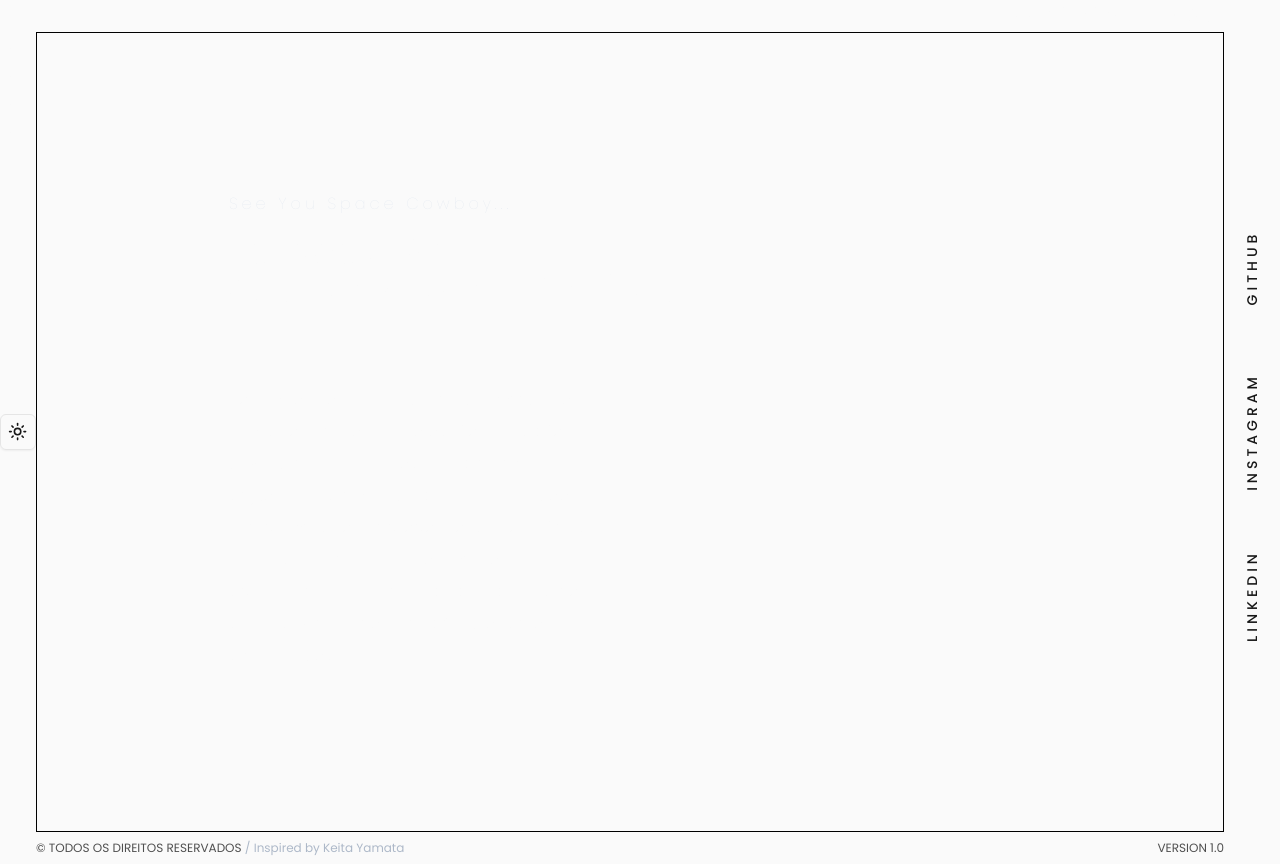
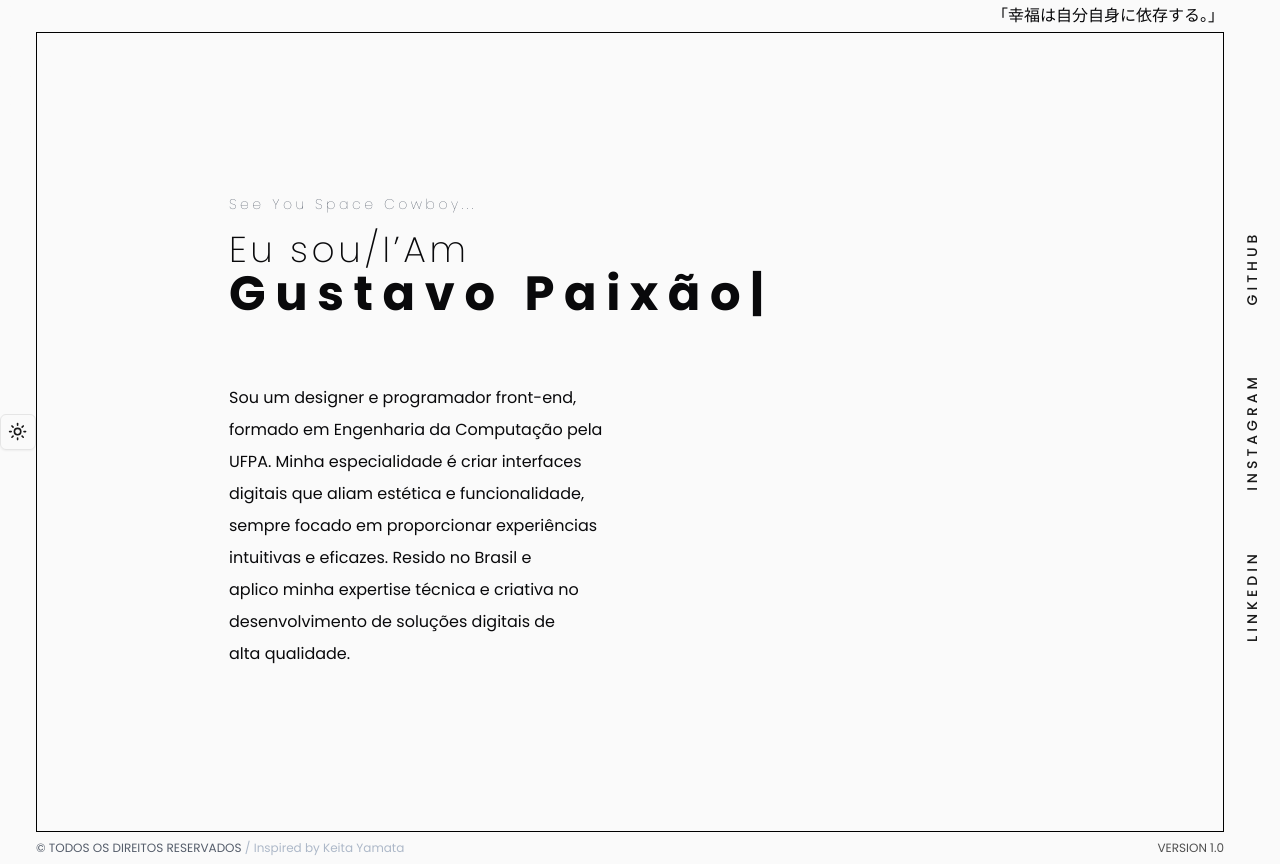
Before and after one commit to Guh-paixao/Portifolio, a Next.js app: page / in a window 1280 px wide. Built offline with nearby package versions, Linux system fonts and the light colour scheme.

Commit message:
Refactor font weights, update styles, and add About page component

```diff
--- a/src/app/page.tsx
+++ b/src/app/page.tsx
@@ -7,11 +7,11 @@ export default function Home() {
       <div className="flex flex-1 mx-48  items-center">
         <div className="flex flex-col gap-16">
           <div className="flex flex-col gap-4">
-            <h4 className="font-poppins font-extralight text-slate-200 tracking-[.25em]">See You Space Cowboy...</h4>
-            <h1 className="font-poppins text-4xl font-light text-white tracking-[.10em]">Eu sou/I’Am <br /><span className="font-bold text-5xl font-poppins tracking-[.20em]">Gustavo Paixão|</span></h1>
+            <h4 className="font-poppins text-sm font-extralight text-slate-800 dark:text-slate-200 tracking-[.25em]">See You Space Cowboy...</h4>
+            <h1 className="font-poppins text-4xl font-light text-dark dark:text-white tracking-[.10em]">Eu sou/I’Am <br /><span className="font-bold text-5xl font-poppins tracking-[.20em]">Gustavo Paixão|</span></h1>
           </div>
           <div>
-            <p className="font-poppins text-white text-pretty w-3/6 leading-loose">
+            <p className="font-poppins text-dark dark:text-white text-pretty w-3/6 leading-loose">
               Sou um designer e programador front-end, formado em Engenharia da Computação pela UFPA. Minha especialidade é criar interfaces digitais que aliam estética e funcionalidade, sempre focado em proporcionar experiências intuitivas e eficazes. Resido no Brasil e aplico minha expertise técnica e criativa no desenvolvimento de soluções digitais de alta qualidade.
             </p>
           </div>
--- a/src/components/frame/defaultFrame.tsx
+++ b/src/components/frame/defaultFrame.tsx
@@ -8,7 +8,7 @@ export default function Layout(children: { children: ReactNode }) {
         <main className="flex bg-white dark:bg-black">
             <div className="flex flex-1 flex-col">
                 <div className="flex self-end mr-14 py-1">
-                    <span className="font-poppins pointer-events-none text-white">「幸福は自分自身に依存する。」</span>
+                    <span className="font-poppins pointer-events-none text-dark dark:text-white">「幸福は自分自身に依存する。」</span>
                 </div>
                 <div className="flex flex-row flex-1 justify-center items-center">
                     <ModeToggle />
@@ -18,7 +18,7 @@ export default function Layout(children: { children: ReactNode }) {
                     <LinksButton />
                 </div>
                 <div className="flex mx-9 py-2 justify-between items-center">
-                    <span className="font-poppins text-xs opacity-75">© TODOS OS DIREITOS RESERVADOS <span className="text-slate-400">/ Inspired by Keita Yamata</span></span>
+                    <span className="font-poppins text-xs opacity-75 text-slate-800 dark:text-slate-400">© TODOS OS DIREITOS RESERVADOS <span className="text-slate-400">/ Inspired by Keita Yamata</span></span>
                     <span className="font-poppins text-xs mr-5 opacity-75">VERSION 1.0</span>
                 </div>
             </div>
```
